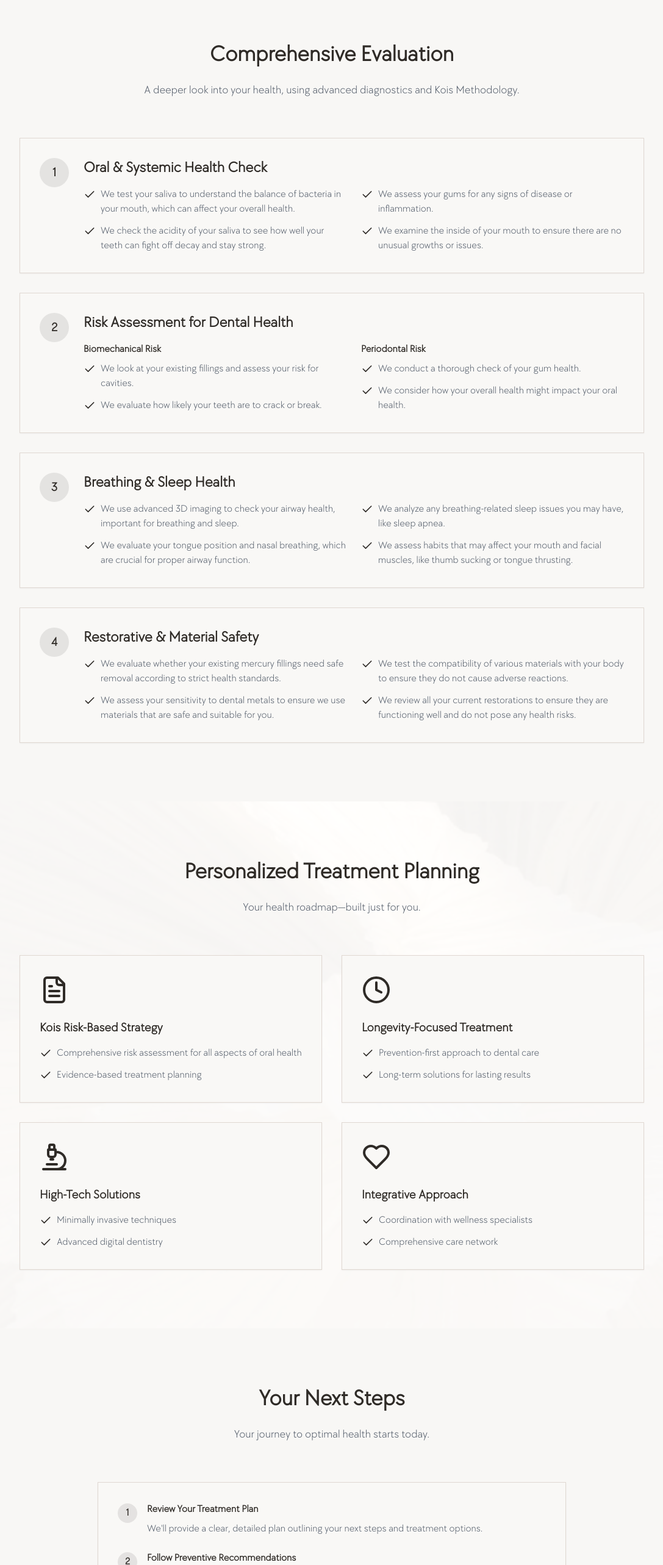
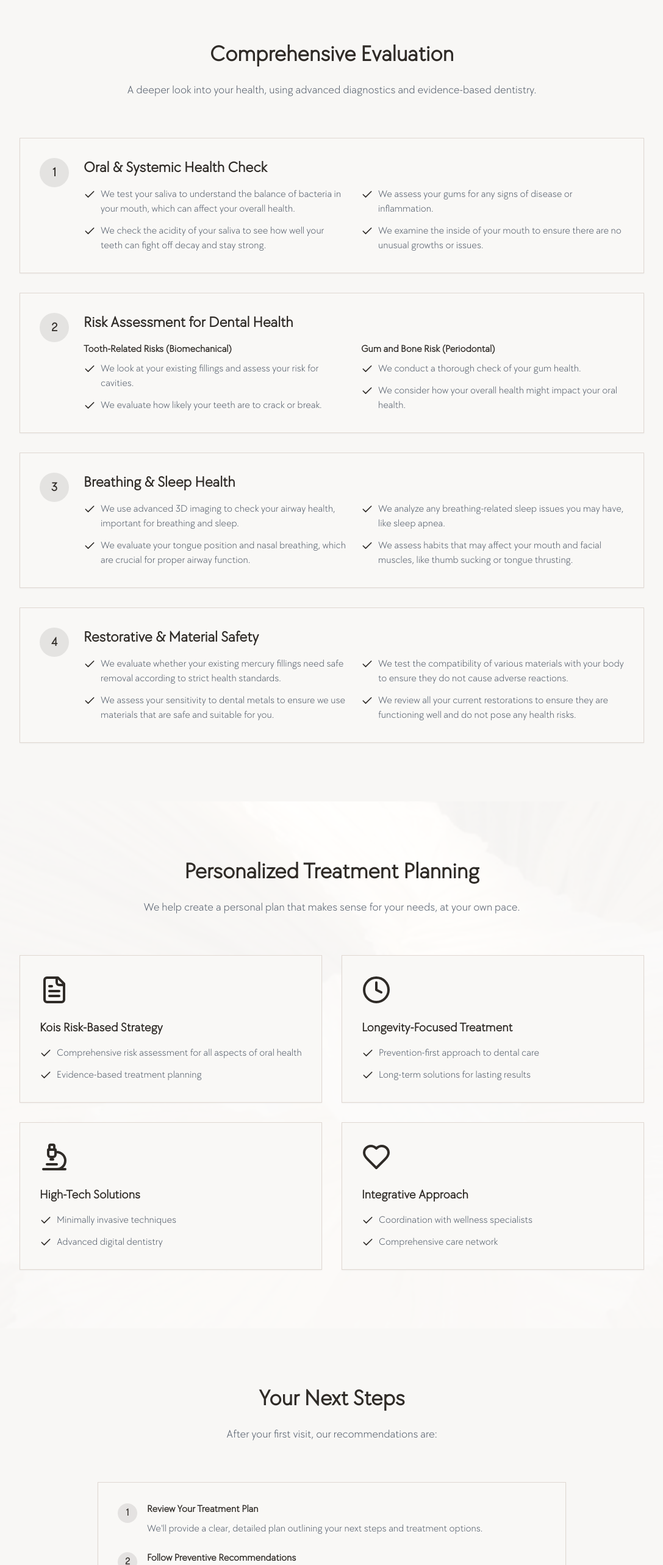
Before and after one commit to denthu2/justforked, a Next.js app: page /first-visit in a window 1280 px wide. Shown: the part 1256-3822 px from the top of the page at 61% size, without its empty margins (96-1183 px from the left). Built offline with nearby package versions, Linux system fonts and the light colour scheme.

Commit message:
cleaned up

```diff
--- a/app/first-visit/page.tsx
+++ b/app/first-visit/page.tsx
@@ -80,7 +80,7 @@ export default function FirstVisitPage() {
           <div className="max-w-4xl mx-auto text-center mb-16">
             <h2 className="text-4xl font-bold mb-6">Comprehensive Evaluation</h2>
             <p className="text-lg text-gray-600">
-              A deeper look into your health, using advanced diagnostics and Kois Methodology.
+              A deeper look into your health, using advanced diagnostics and evidence-based dentistry.
             </p>
           </div>
 
@@ -134,7 +134,7 @@ export default function FirstVisitPage() {
       <h3 className="text-2xl font-bold mb-4">Risk Assessment for Dental Health</h3>
       <div className="grid md:grid-cols-2 gap-6">
         <div>
-          <h4 className="font-bold mb-2">Biomechanical Risk</h4>
+          <h4 className="font-bold mb-2">Tooth-Related Risks (Biomechanical)</h4>
           <ul className="space-y-3">
             <li className="flex items-start">
               <Check className="h-5 w-5 text-primary flex-shrink-0 mt-0.5 mr-2" />
@@ -147,7 +147,7 @@ export default function FirstVisitPage() {
           </ul>
         </div>
         <div>
-          <h4 className="font-bold mb-2">Periodontal Risk</h4>
+          <h4 className="font-bold mb-2">Gum and Bone Risk (Periodontal)</h4>
           <ul className="space-y-3">
             <li className="flex items-start">
               <Check className="h-5 w-5 text-primary flex-shrink-0 mt-0.5 mr-2" />
@@ -245,7 +245,7 @@ export default function FirstVisitPage() {
         <div className="container mx-auto px-4 relative">
           <div className="max-w-4xl mx-auto text-center mb-16">
             <h2 className="text-4xl font-bold mb-6">Personalized Treatment Planning</h2>
-            <p className="text-lg text-gray-600">Your health roadmap—built just for you.</p>
+            <p className="text-lg text-gray-600">We help create a personal plan that makes sense for your needs, at your own pace.</p>
           </div>
 
           <div className="grid md:grid-cols-2 gap-8 max-w-5xl mx-auto">
@@ -319,7 +319,7 @@ export default function FirstVisitPage() {
         <div className="container mx-auto px-4">
           <div className="max-w-4xl mx-auto text-center mb-16">
             <h2 className="text-4xl font-bold mb-6">Your Next Steps</h2>
-            <p className="text-lg text-gray-600">Your journey to optimal health starts today.</p>
+            <p className="text-lg text-gray-600">After your first visit, our recommendations are:</p>
           </div>
 
           <div className="max-w-3xl mx-auto">
--- a/app/membership/page.tsx
+++ b/app/membership/page.tsx
@@ -358,7 +358,7 @@ export default function MembershipPage() {
       </section>
 
       {/* Testimonials */}
-      <section className="py-24 bg-[#F8F7F5]">
+      {/*<section className="py-24 bg-[#F8F7F5]">
         <div className="container mx-auto px-4">
           <div className="text-center mb-16">
             <h2 className="text-4xl font-bold mb-6">Why Our Patients Love Their Membership</h2>
@@ -447,7 +447,7 @@ export default function MembershipPage() {
             </Card>
           </div>
         </div>
-      </section>
+      </section>*/}
 
       {/* Final CTA */}
       <section className="py-24 bg-white">
--- a/app/technology/page.tsx
+++ b/app/technology/page.tsx
@@ -49,7 +49,7 @@ export default function TechnologyPage() {
               <ul className="space-y-3 text-gray-600">
                 <li className="flex items-start">
                   <Check className="h-5 w-5 text-primary flex-shrink-0 mt-0.5 mr-2" />
-                  <span>Ultra-low radiation exposure</span>
+                  <span>Low radiation exposure</span>
                 </li>
                 <li className="flex items-start">
                   <Check className="h-5 w-5 text-primary flex-shrink-0 mt-0.5 mr-2" />
--- a/components/navigation.tsx
+++ b/components/navigation.tsx
@@ -265,7 +265,7 @@ export function Navigation() {
                 {expandedMobileSection === 'experience' && (
                   <div className="pl-4 mt-2 space-y-2">
                     <a href="/team" className="block py-2 text-foreground/70 hover:text-primary">Meet our Dentist</a>
-                    <a href="/first-visit" className="block py-2 text-foreground/70 hover:text-primary">First Visit</a>
+                    <a href="/first-visit" className="block py-2 text-foreground/70 hover:text-primary">The First Visit</a>
                     <a href="/technology" className="block py-2 text-foreground/70 hover:text-primary">Technology</a>
                     <a href="/sustainability" className="block py-2 text-foreground/70 hover:text-primary">Sustainability</a>
                     </div>
```
